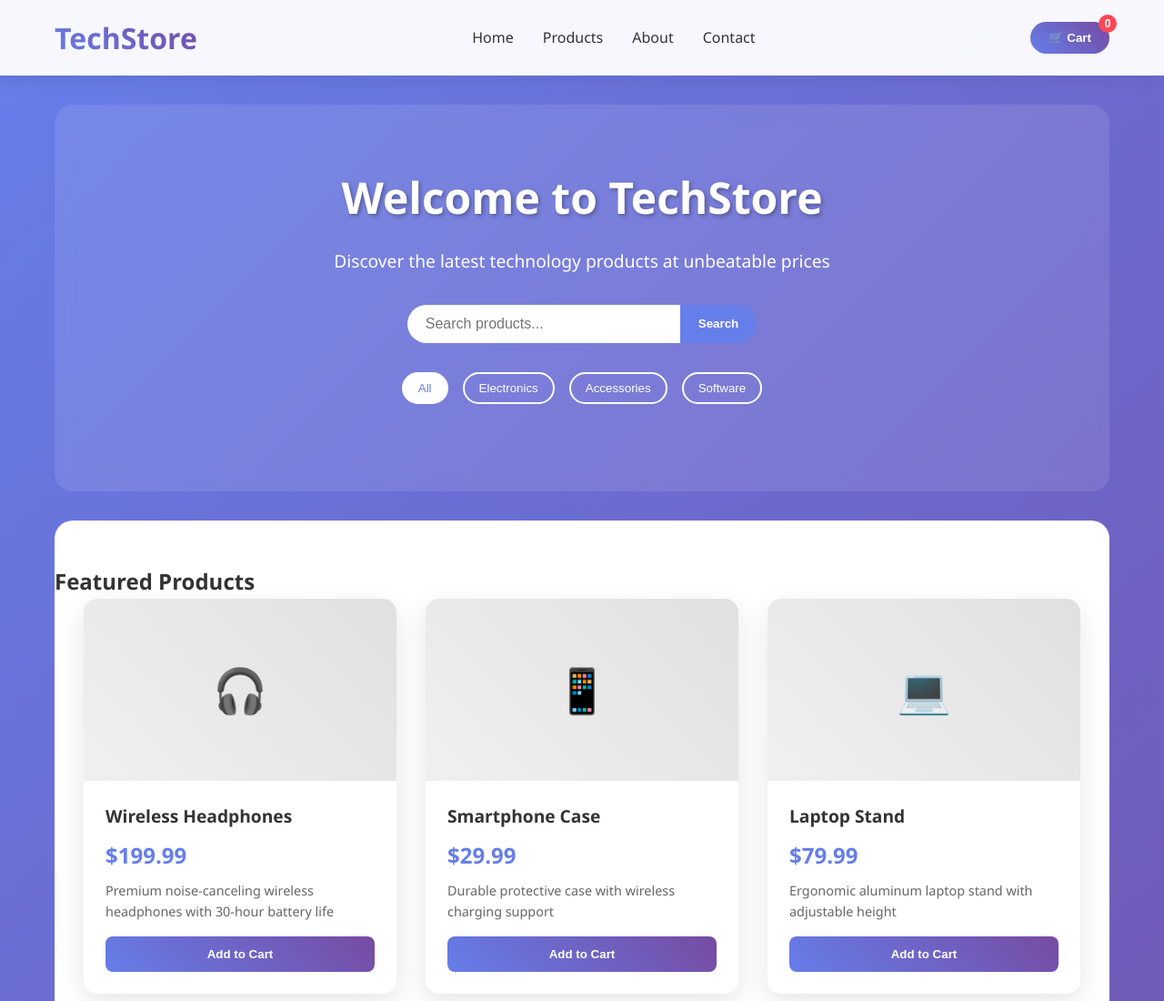
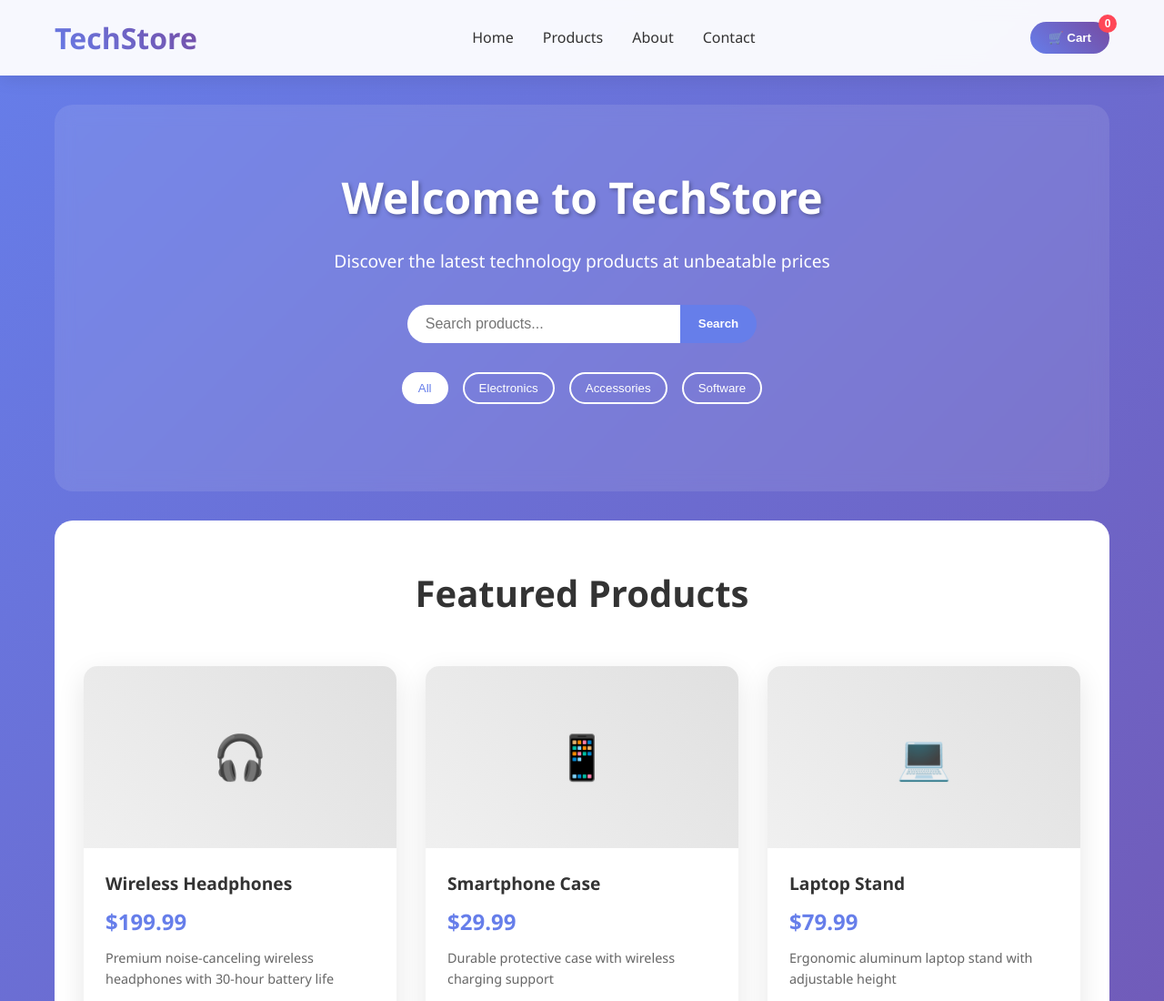
Before and after one commit to abhishekhitabutti/Shopping, a plain HTML site: page Shopping.html in a window 1280 px wide. Shown: the top 1100 px of the page at 91% size. Drawn offline with Linux system fonts and the light colour scheme.

Commit message:
new branch3

```diff
--- a/Shopping.html
+++ b/Shopping.html
@@ -179,7 +179,7 @@
             margin: 2rem 0;
         }
 
-        .products h3 {
+        .products h2 {
             text-align: center;
             margin-bottom: 3rem;
             font-size: 2.5rem;
```
